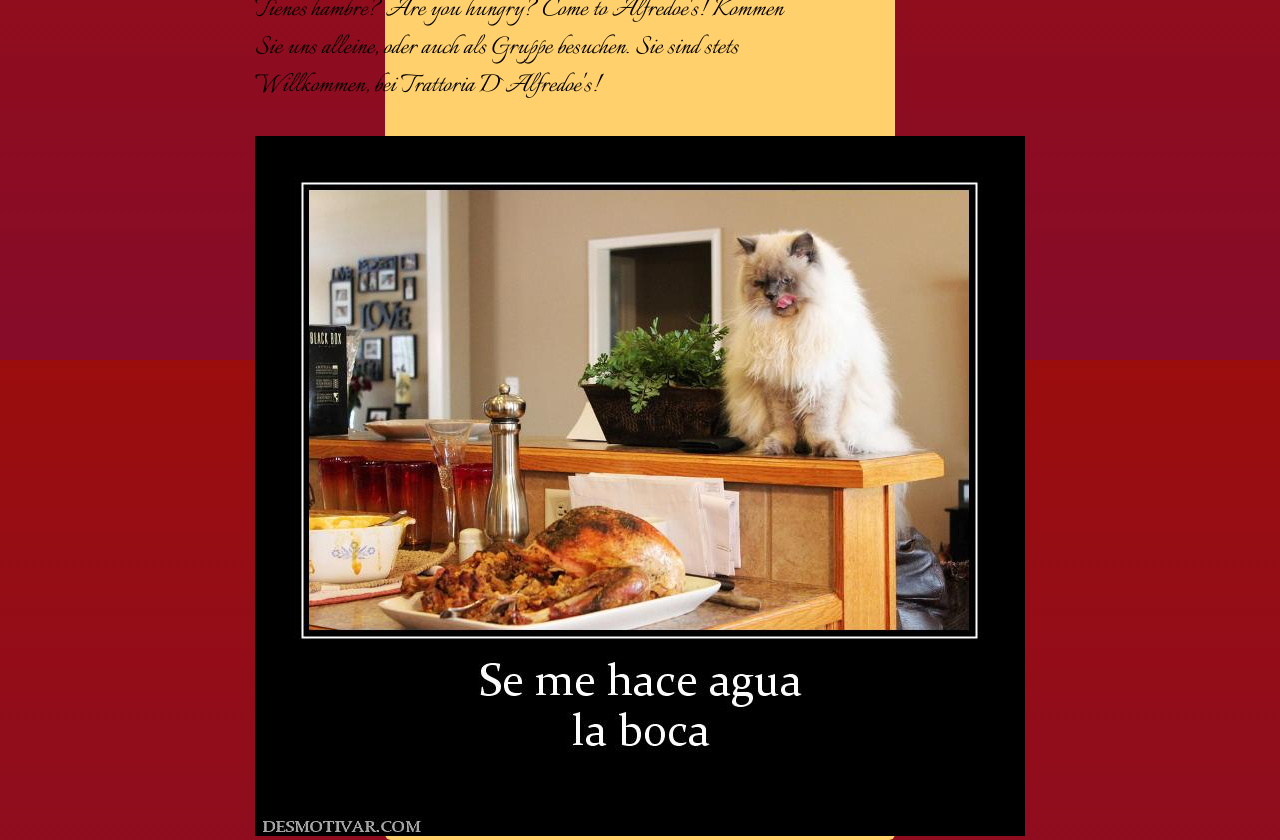
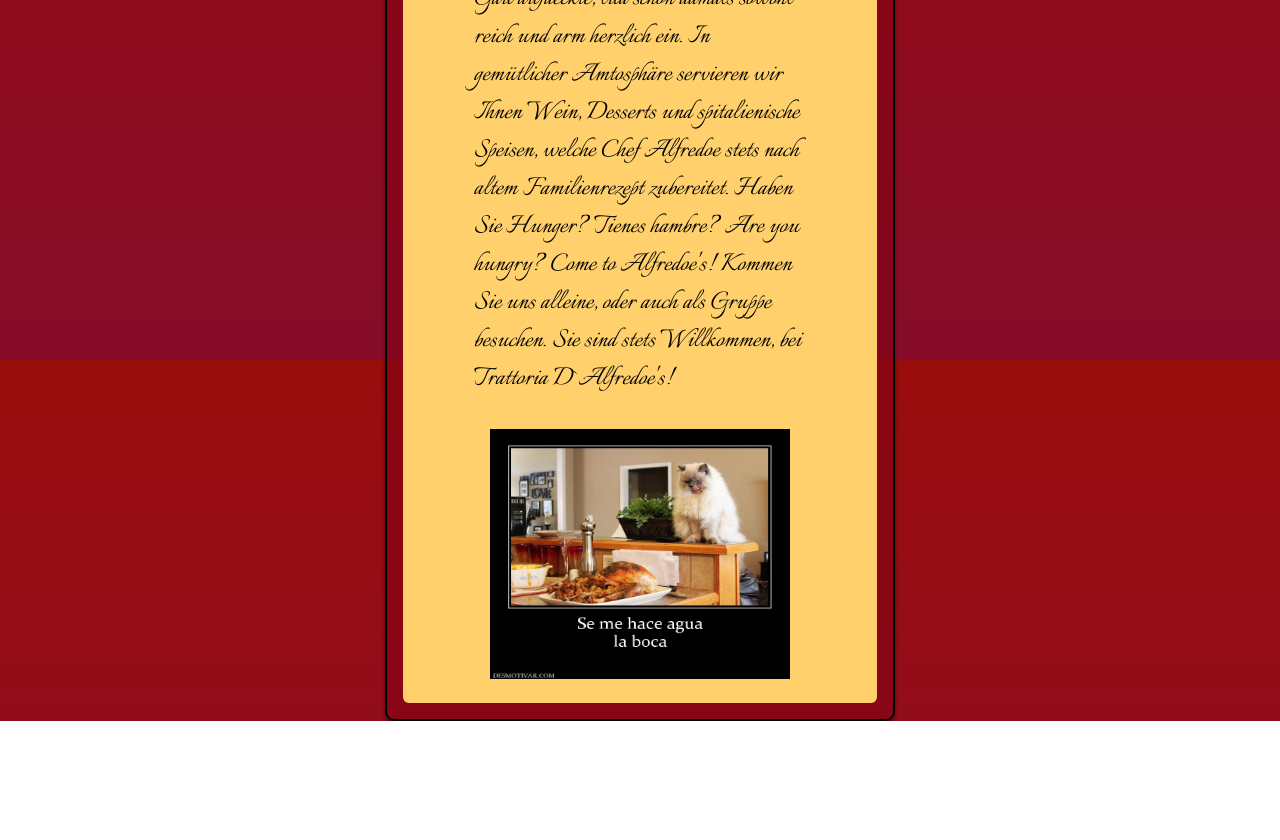
Before and after one commit to johnnion1/Restaurant-page, a website built with webpack: page dist/index.html in a window 1280 px wide. Shown: the part 440-1280 px from the top of the page. After the commit the page ends 1161 px from the top, so only its background shows below. Built offline with nearby package versions, Linux system fonts and the light colour scheme.

Commit message:
Add fonts, text 'paper-style' outline, spacing,...

```diff
--- a/src/style.css
+++ b/src/style.css
@@ -3,6 +3,10 @@
         --navBorderColor: rgb(175, 0, 0);
         --headingBackgroundColor: rgb(255, 208, 107);
         --menuItemBackgroundColor: rgb(247, 232, 151);
+
+        /* Spacing */
+        --innerVerticalPadding: 1.5rem;
+        --innerHorizontalPadding:
 }
 @font-face {
   font-family: "italianCursive";
@@ -51,14 +55,22 @@ nav {
         justify-content: center;
 
 }
-#landerPage, #contactPage {
-        min-width: 230px;
-        max-width: 510px;
+#landerContent, #contactContent {
         background-color: var(--headingBackgroundColor);
         display: flex;
         flex-direction: column;
         align-items: center;
         border-radius: 6px;
+
+}
+#landerPage, #contactPage, #menuPage {
+       min-width: 230px;
+        max-width: 510px;
+        padding: 2vh;
+        background-color: rgba(128, 0, 21, 0.568);
+        border: 2px solid black;
+        border-radius: 9px;
+        box-shadow: 0px 3px 4px rgb(88, 5, 5);
 }
 .landerHeading, .contactHeading {
         padding-top: 1.5rem;
@@ -69,6 +81,11 @@ nav {
         font-size: 1.9rem;
         font-family: italianMenu;
         width: 70%;
+}
+.landerImage {
+        width: 300px;
+        height: 250px;
+        margin-bottom: 1.5rem;
 }
 .contentHeading {
         background-color: var(--headingBackgroundColor);
```
